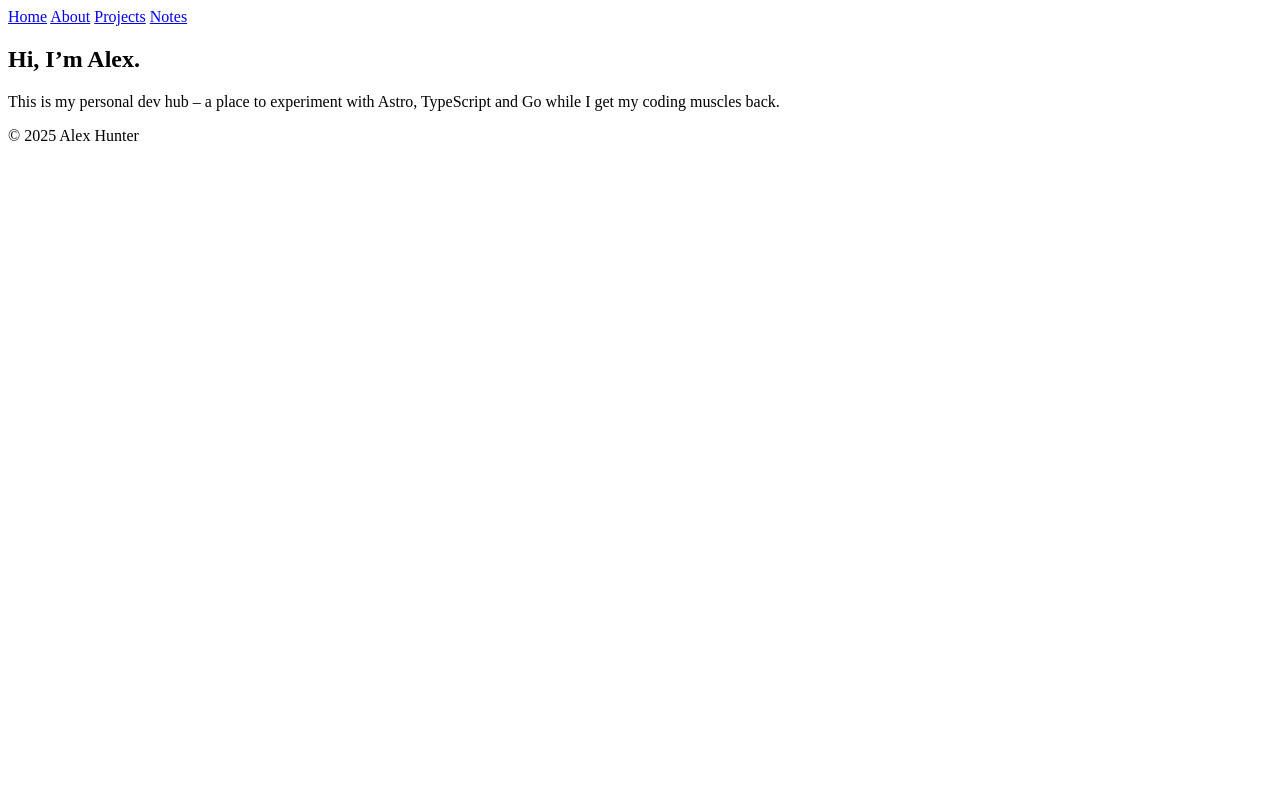
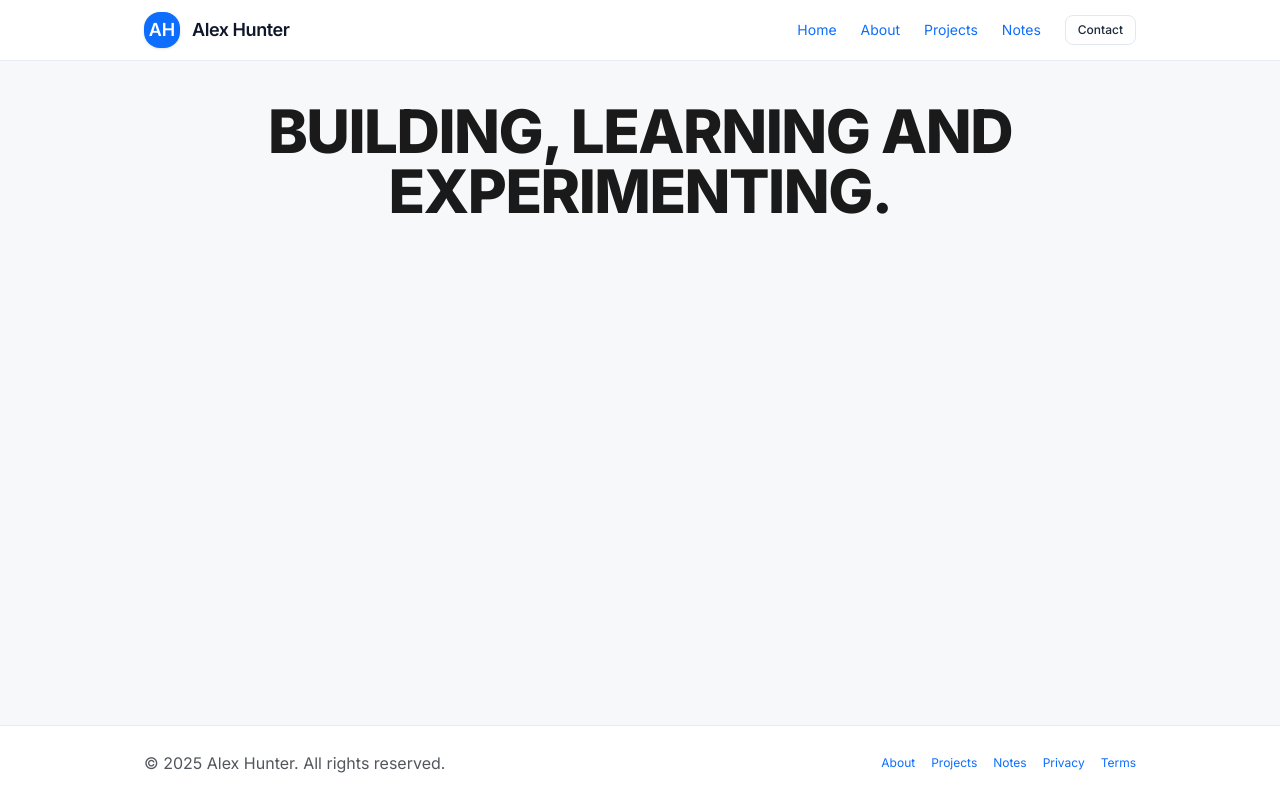
Before and after one commit to helloalexhunter/personal-dev-hub, an Astro site: page / in a window 1280 px wide. Built offline with nearby package versions, Linux system fonts and the light colour scheme; Astro itself is replaced by a stand-in of ours.

Commit message:
Updated CSS. Updated index page.

```diff
--- a/astro.config.mjs
+++ b/astro.config.mjs
@@ -1,5 +1,11 @@
 // @ts-check
 import { defineConfig } from 'astro/config';
 
+import tailwindcss from '@tailwindcss/vite';
+
 // https://astro.build/config
-export default defineConfig({});
+export default defineConfig({
+  vite: {
+    plugins: [tailwindcss()]
+  }
+});
--- a/package.json
+++ b/package.json
@@ -9,6 +9,9 @@
     "astro": "astro"
   },
   "dependencies": {
-    "astro": "^5.16.1"
+    "@lucide/astro": "^0.555.0",
+    "@tailwindcss/vite": "^4.1.17",
+    "astro": "^5.16.1",
+    "tailwindcss": "^4.1.17"
   }
 }
--- /dev/null
+++ b/src/components/Footer.astro
@@ -0,0 +1,19 @@
+---
+// src/components/Footer.astro
+---
+
+<footer class="border-t border-slate-200/80 bg-white">
+  <div class="mx-auto flex max-w-5xl flex-col gap-4 px-4 py-6 text-xs text-slate-500 md:flex-row md:items-center md:justify-between">
+    <p>
+      © {new Date().getFullYear()} Alex Hunter. All rights reserved.
+    </p>
+
+    <div class="flex flex-wrap gap-4">
+      <a href="/about" class="hover:text-slate-700 transition-colors">About</a>
+      <a href="/projects" class="hover:text-slate-700 transition-colors">Projects</a>
+      <a href="/notes" class="hover:text-slate-700 transition-colors">Notes</a>
+      <a href="/privacy" class="hover:text-slate-700 transition-colors">Privacy</a>
+      <a href="/terms" class="hover:text-slate-700 transition-colors">Terms</a>
+    </div>
+  </div>
+</footer>
--- /dev/null
+++ b/src/components/Header.astro
@@ -0,0 +1,50 @@
+---
+// src/components/Header.astro
+---
+
+<header class="bg-white border-b border-slate-200/80">
+  <div class="mx-auto flex max-w-5xl items-center justify-between gap-4 px-4 py-3">
+    <!-- Brand -->
+    <a href="/" class="flex items-center gap-3">
+      <span class="inline-flex h-9 w-9 items-center justify-center rounded-xl bg-brand text-white text-lg font-semibold shadow-sm">
+        AH
+      </span>
+      <span class="flex flex-col">
+        <span class="text-lg font-semibold tracking-tight text-slate-900">
+          Alex Hunter
+        </span>
+      </span>
+    </a>
+
+    <!-- Desktop nav -->
+    <nav class="hidden items-center gap-6 text-sm text-slate-600 md:flex">
+      <a href="/" class="hover:text-slate-900 transition-colors">Home</a>
+      <a href="/about" class="hover:text-slate-900 transition-colors">About</a>
+      <a href="/projects" class="hover:text-slate-900 transition-colors">Projects</a>
+      <a href="/notes" class="hover:text-slate-900 transition-colors">Notes</a>
+      <a
+        href="/contact"
+        class="rounded-lg border border-slate-200 bg-white px-3 py-1.5 text-xs font-medium text-slate-800 hover:border-brand hover:text-brand transition-colors"
+      >
+        Contact
+      </a>
+    </nav>
+
+    <!-- Mobile menu -->
+    <details class="relative md:hidden">
+      <summary class="flex cursor-pointer list-none items-center rounded-lg border border-slate-200 bg-white px-3 py-1.5 text-xs font-medium text-slate-700 hover:border-slate-300">
+        Menu
+        <span class="ml-1 inline-block h-3 w-3 rotate-0 border-b border-r border-current transition-transform details-open:rotate-90"></span>
+      </summary>
+      <div
+        class="absolute right-0 mt-2 w-40 rounded-lg border border-slate-200 bg-white py-2 text-sm text-slate-700 shadow-lg"
+      >
+        <a href="/" class="block px-3 py-1.5 hover:bg-slate-50">Home</a>
+        <a href="/about" class="block px-3 py-1.5 hover:bg-slate-50">About</a>
+        <a href="/projects" class="block px-3 py-1.5 hover:bg-slate-50">Projects</a>
+        <a href="/notes" class="block px-3 py-1.5 hover:bg-slate-50">Notes</a>
+        <a href="/contact" class="block px-3 py-1.5 hover:bg-slate-50">Contact</a>
+      </div>
+    </details>
+  </div>
+</header>
--- a/src/layouts/BaseLayout.astro
+++ b/src/layouts/BaseLayout.astro
@@ -1,4 +1,9 @@
 ---
+// src/layouts/BaseLayout.astro
+import "../styles/global.css";
+import Header from "../components/Header.astro";
+import Footer from "../components/Footer.astro";
+
 const { title = "Personal Dev Hub" } = Astro.props;
 ---
 
@@ -7,23 +12,22 @@ const { title = "Personal Dev Hub" } = Astro.props;
     <meta charset="UTF-8" />
     <meta name="viewport" content="width=device-width, initial-scale=1.0" />
     <title>{title}</title>
+
+    <!-- Inter Variable -->
+    <link rel="preconnect" href="https://fonts.googleapis.com" />
+    <link rel="preconnect" href="https://fonts.gstatic.com" crossorigin />
+    <link
+      href="https://fonts.googleapis.com/css2?family=Inter:wght@100..900&display=swap"
+      rel="stylesheet"
+    />
   </head>
-  <body>
-    <header>
-      <nav>
-        <a href="/">Home</a>
-        <a href="/about">About</a>
-        <a href="/projects">Projects</a>
-        <a href="/notes">Notes</a>
-      </nav>
-    </header>
+  <body class="min-h-screen flex flex-col">
+    <Header />
 
-    <main>
+    <main class="page-shell flex-1">
       <slot />
     </main>
 
-    <footer>
-      <p>© {new Date().getFullYear()} Alex Hunter</p>
-    </footer>
+    <Footer />
   </body>
 </html>
--- a/src/pages/index.astro
+++ b/src/pages/index.astro
@@ -1,12 +1,14 @@
 ---
 import BaseLayout from "../layouts/BaseLayout.astro";
+import { Code2, ArrowRight, NotebookPen } from "@lucide/astro";
 ---
 
 <BaseLayout title="Alex Hunter | Personal Dev Hub">
-  <section>
-    <h1>Hi, I’m Alex.</h1>
-    <p>
-      This is my personal dev hub – a place to experiment with Astro, TypeScript and Go while I get my coding muscles back.
-    </p>
+  <section class="page-shell grid gap-10 md:grid-cols-[minmax(0,1.4fr)_minmax(0,1fr)] items-start">
+    <div class="space-y-6 md:col-span-2">
+      <div class="space-y-3">
+        <h1 class="text-center uppercase font-extrabold">Building, learning and experimenting.</h1>
+      </div>
+    </div>
   </section>
 </BaseLayout>
--- /dev/null
+++ b/src/styles/global.css
@@ -0,0 +1,73 @@
+@import "tailwindcss";
+
+@theme {
+  --font-sans: "Inter", system-ui, -apple-system, sans-serif;
+  --font-display: "Inter", system-ui, -apple-system, sans-serif;
+
+  --color-brand: #0d6efd;              /* Primary blue */
+  --color-brand-light: #62a0ff;
+  --color-brand-dark: #084298;
+
+  --color-bg: #f7f8fa;                 /* Page background (very soft grey) */
+  --color-surface: #ffffff;            /* Cards / containers */
+  --color-border: #e3e6eb;             /* Subtle borders */
+  --color-text: #1a1a1a;               /* Standard dark text */
+  --color-text-light: #52575d;         /* Body text */
+
+  --radius-xl: 1rem;
+  --radius-2xl: 1.25rem;
+
+  --shadow-card: 0 8px 24px rgba(0,0,0,0.08);
+  --shadow-subtle: 0 4px 12px rgba(0,0,0,0.06);
+}
+
+@layer base {
+  body {
+    @apply font-sans bg-[var(--color-bg)] text-[var(--color-text)] antialiased;
+  }
+
+  h1, h2, h3, h4, h5, h6 {
+    @apply font-display tracking-tight;
+  }
+
+  h1 { @apply text-5xl md:text-6xl font-black; }
+  h2 { @apply text-2xl md:text-3xl font-semibold; }
+  h3 { @apply text-xl md:text-2xl font-semibold; }
+
+  p {
+    @apply text-base leading-relaxed text-[var(--color-text-light)];
+  }
+
+  a {
+    @apply text-brand hover:text-brand-dark transition-colors;
+  }
+}
+
+@layer components {
+  /* Layout wrapper */
+  .page-shell {
+    @apply mx-auto max-w-7xl px-4 py-5;
+  }
+
+  /* Card pattern */
+  .card {
+    @apply bg-[var(--color-surface)] rounded-[var(--radius-2xl)] p-6 border border-[var(--color-border)] shadow-[var(--shadow-card)];
+  }
+
+  /* Pill-style label */
+  .pill {
+    @apply inline-flex items-center gap-2 rounded-full border border-[var(--color-border)] bg-white px-3 py-1 text-xs font-medium text-[var(--color-text-light)] uppercase tracking-[0.15em];
+  }
+
+  /* Primary button */
+  .btn-primary {
+    @apply inline-flex items-center justify-center gap-2 rounded-lg bg-brand px-5 py-2.5 text-sm font-medium text-white shadow-[var(--shadow-subtle)]
+           hover:bg-brand-dark transition;
+  }
+
+  /* Ghost button */
+  .btn-ghost {
+    @apply inline-flex items-center justify-center gap-2 rounded-lg border border-[var(--color-border)]
+           bg-white px-5 py-2.5 text-sm font-medium text-[var(--color-text)] hover:border-brand hover:text-brand transition;
+  }
+}
```
Also changed, not shown: README.md (deleted), 1 other file.
